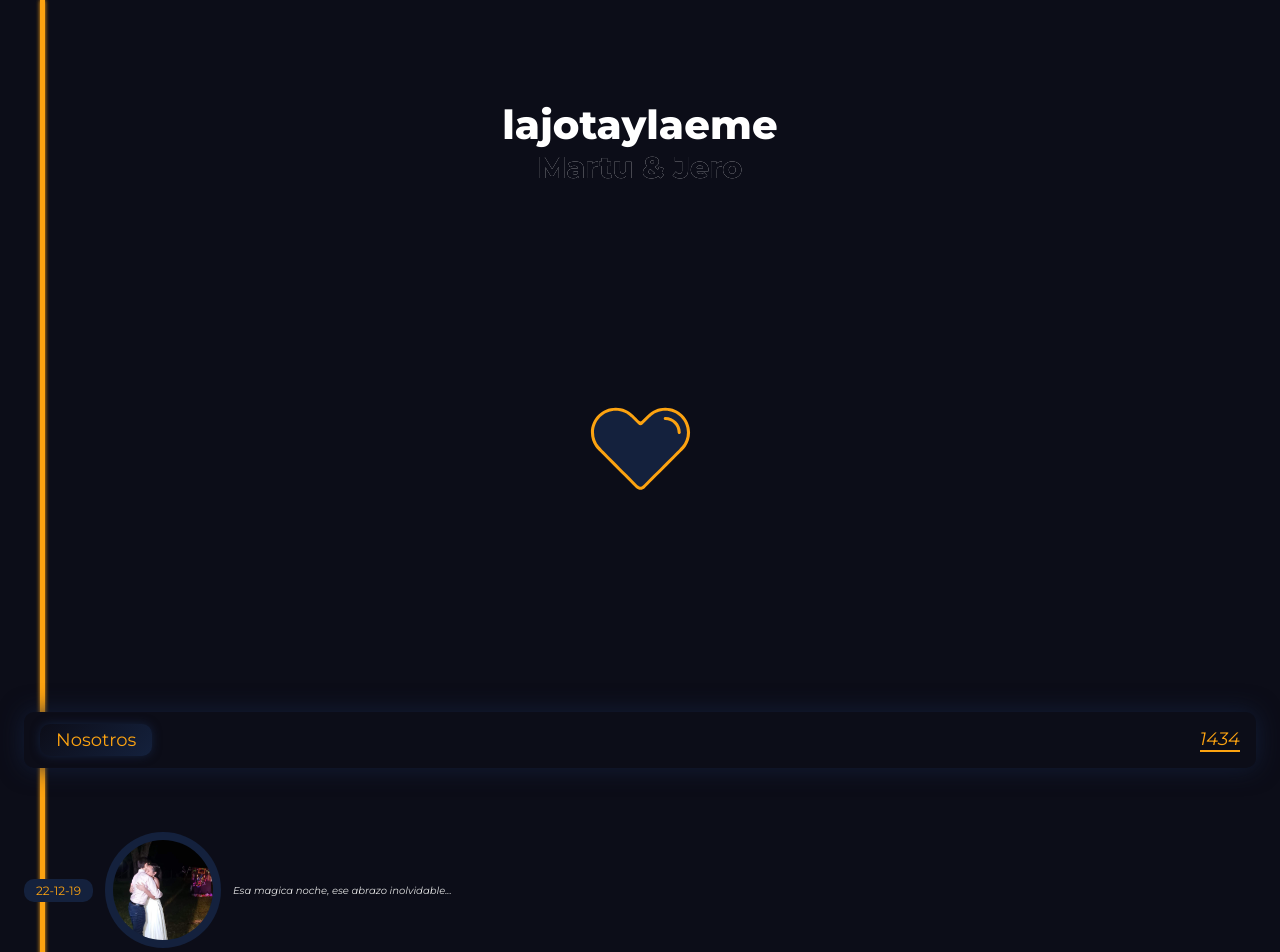
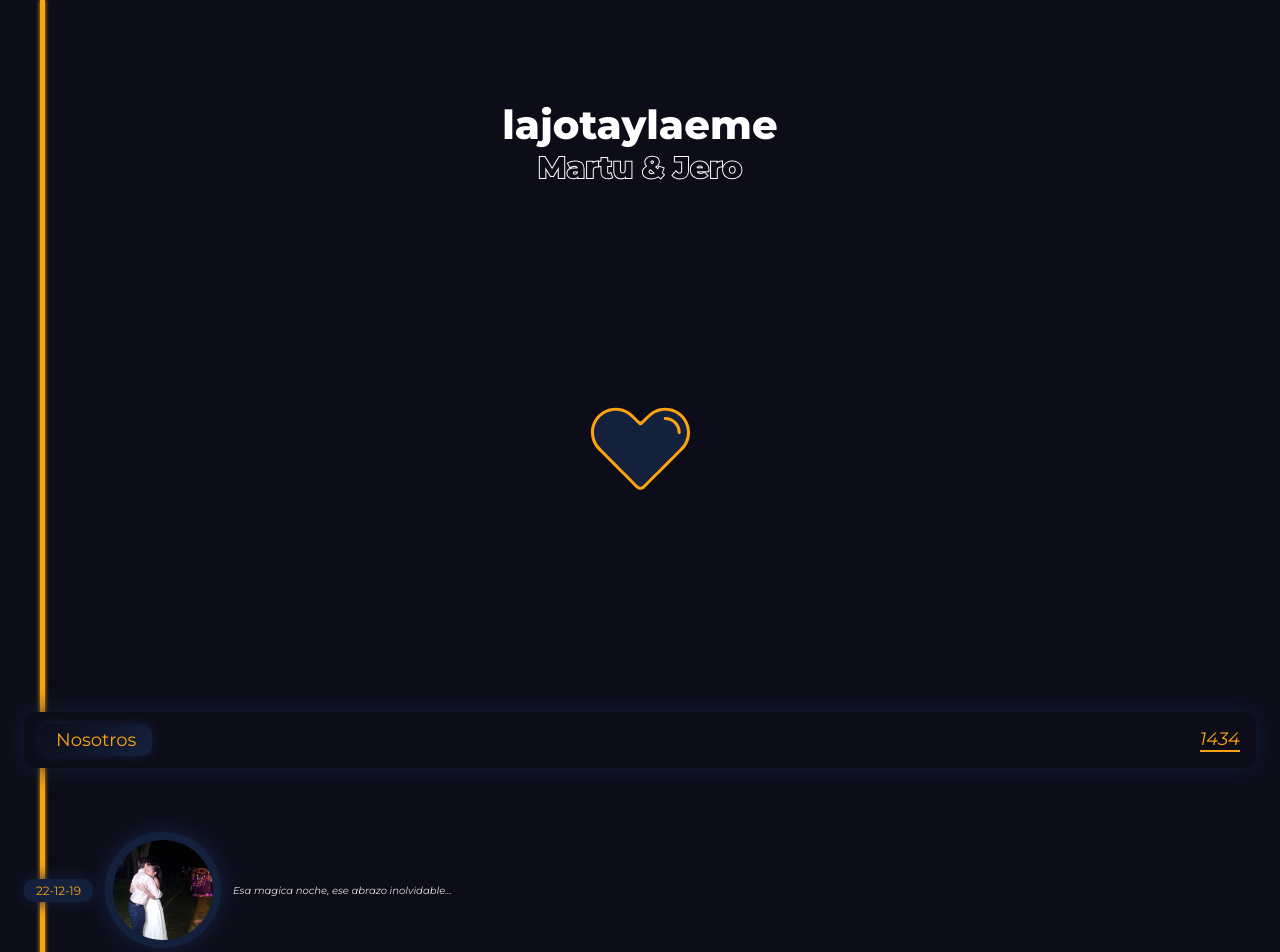
Before and after one commit to Jero-schi/ella, a plain HTML site: page index.html in a window 1280 px wide. Shown: the top 952 px of the page. Drawn offline with Linux system fonts and the light colour scheme.

Commit message:
agregando sombras + arregalndo el marco del subtitulo

```diff
--- a/style.css
+++ b/style.css
@@ -83,6 +83,7 @@ main {
     color: white;
     z-index: -9;
     font-size: 1em;
+    -webkit-text-stroke: 2px;
 }
 
 svg {
@@ -155,6 +156,7 @@ section .conteiner {
 
 .conteiner .fecha {
     background-color: var(--azulito);
+    box-shadow: 0px 0px 16px var(--azulito);
     padding: 4px 12px;
     border-radius: 10px;
 
@@ -172,6 +174,7 @@ section .conteiner {
     object-position: 0% 20%;
     padding: 8px;
     background-color: var(--azulito);
+    box-shadow: 0px 0px 22px 2px var(--azulito);
 }
 
 .conteiner .descripcion {
```
